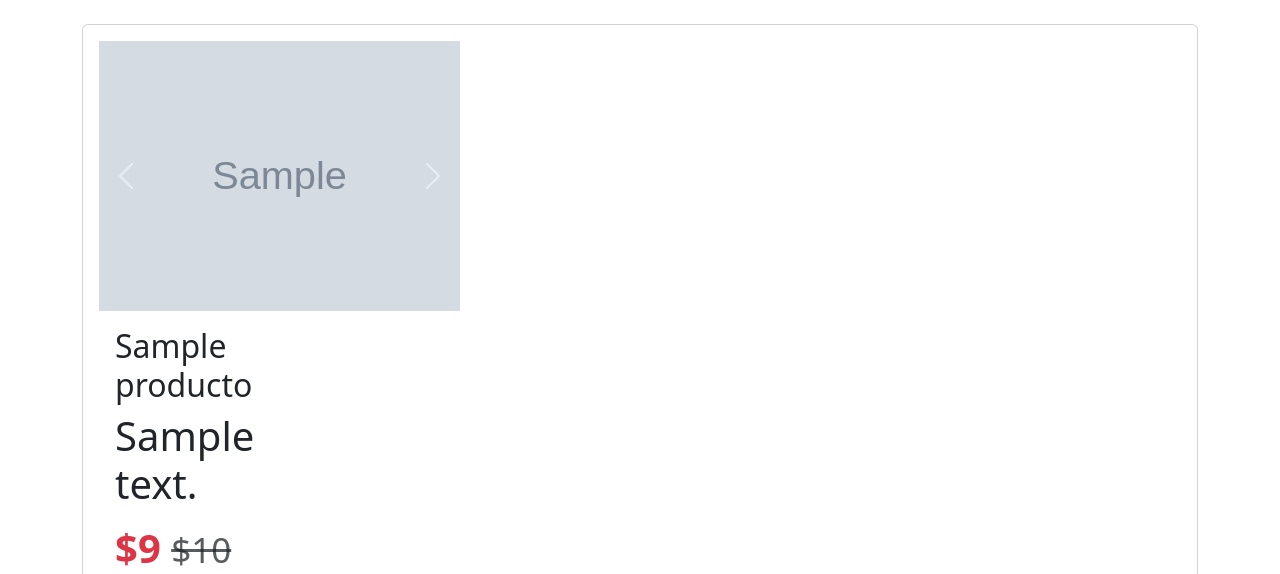
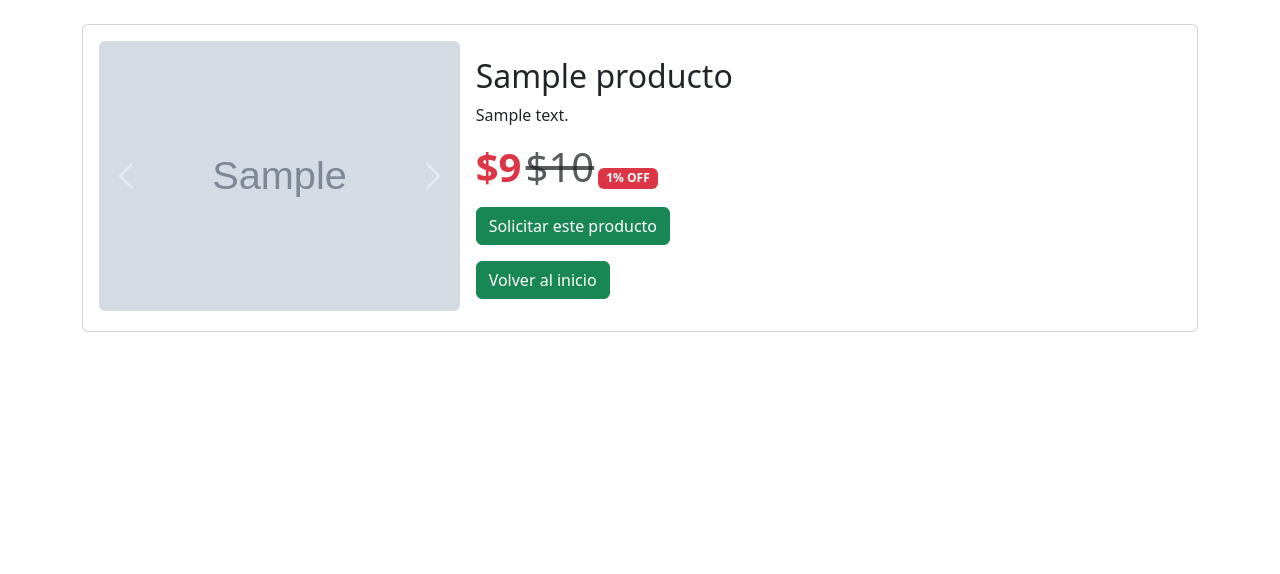
Before and after one commit to DavidLpz22/PruebaTiendaOnline, a Django app: page /producto/1/ in a window 1280 px wide. Shown: the top 574 px of the page. Run offline with Django 5.2, Linux system fonts and the light colour scheme; tables that the repository leaves empty hold one stand-in row (values such as "Sample post"); grey boxes marked "Sample" are stand-in pictures.

Commit message:
correcciones esteticos
-detalle producto
-home

```diff
--- a/mainApp/templates/detalle_producto.html
+++ b/mainApp/templates/detalle_producto.html
@@ -22,59 +22,59 @@
 
                         {% if producto.imagen_1 %}
                         <div class="carousel-item active">
-                            <img src="{{ producto.imagen_1.url }}" class="d-block w-100" alt="Imagen 1">
+                            <img src="{{ producto.imagen_1.url }}" class="d-block w-100 rounded" alt="Imagen 1">
                         </div>
                         {% endif %}
 
                         {% if producto.imagen_2 %}
                         <div class="carousel-item">
-                            <img src="{{ producto.imagen_2.url }}" class="d-block w-100" alt="Imagen 2">
+                            <img src="{{ producto.imagen_2.url }}" class="d-block w-100 rounded" alt="Imagen 2">
                         </div>
                         {% endif %}
 
                         {% if producto.imagen_3 %}
                         <div class="carousel-item">
-                            <img src="{{ producto.imagen_3.url }}" class="d-block w-100" alt="Imagen 3">
+                            <img src="{{ producto.imagen_3.url }}" class="d-block w-100 rounded" alt="Imagen 3">
                         </div>
                         {% endif %}
 
                         {% if not producto.imagen_1 and not producto.imagen_2 and not producto.imagen_3 %}
                         <div class="carousel-item active">
-                            <img src="/media/placeholder.png" class="d-block w-100" alt="Sin imagen">
+                            <img src="/media/placeholder.png" class="d-block w-100 rounded" alt="Sin imagen">
+                        </div>
+                        {% endif %}
                     </div>
-                        {% endif %}
 
                     <button class="carousel-control-prev" type="button" data-bs-target="#galeria" data-bs-slide="prev">
                         <span class="carousel-control-prev-icon"></span>
                     </button>
+
                     <button class="carousel-control-next" type="button" data-bs-target="#galeria" data-bs-slide="next">
                         <span class="carousel-control-next-icon"></span>
                     </button>
-
                 </div>
             </div>
 
-            <div class="col-md-8 display-6">
+            <div class="col-md-8 display-7">
                 <div class="card-body">
                     <h2 class="card-title">{{ producto.nombre }}</h2>
                     <p class="card-text">{{ producto.descripcion }}</p>
             {% if producto.oferta %}
     <p>
-        <span class="text-danger fw-bold">${{ producto.precio_final }}</span>
-        <small class="text-muted text-decoration-line-through">${{ producto.precio_base }}</small>
+        <span class="text-danger fw-bold display-6">${{ producto.precio_final }}</span>
+        <small class="text-muted text-decoration-line-through display-6 mb-3">${{ producto.precio_base }}</small>
         <span class="badge bg-danger">{{ producto.descuento }}% OFF</span>
     </p>
             {% else %}
-                <p>${{ producto.precio_base }}</p>
+                <p class="display-6 mb-3">${{ producto.precio_base }}</p>
             {% endif %}
                     <a href="/pedido/nuevo/?producto={{ producto.id}}" class="btn btn-success">
                         Solicitar este producto
                     </a>
+                <div>
+                    <a href="/" class="btn btn-success mt-3">Volver al inicio</a>
                 </div>
-            </div>
-                <a href="/" class="btn btn-success mt-3">Volver al inicio</a>
-
-        </div>
+                </div>
 
     </div>
 
```
Also changed, not shown: mainApp/templates/home.html (+3 -6 lines).
